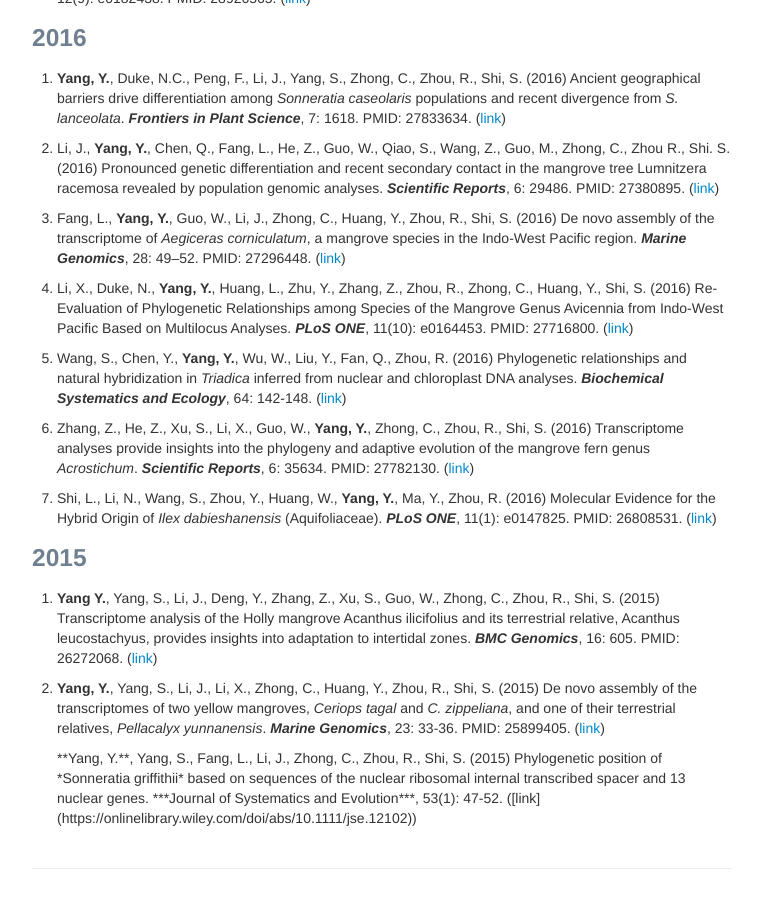
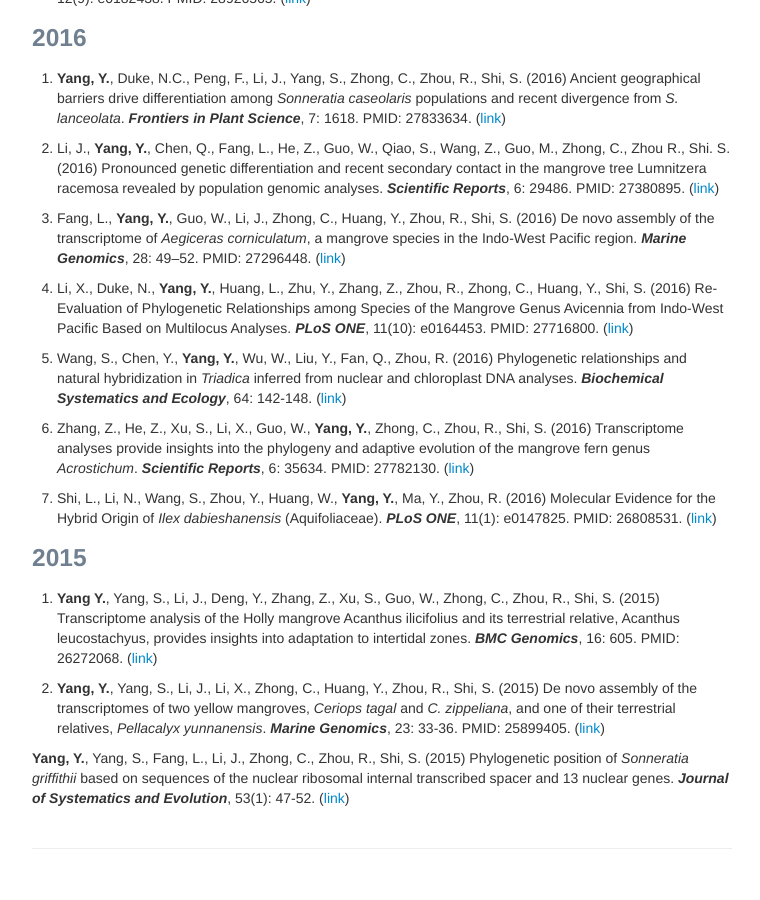
Before and after one commit to yycunc/yycunc.github.io, a Jekyll site: the page built from pages/pubs.md, in a window 1280 px wide and 900 px high, scrolled down 1656 px. Shown: the whole window, without its empty margins (258-1018 px from the left). Built offline with Jekyll 4.4.1, drawn with Linux system fonts in a browser that asks for light colours.

Commit message:
Update pubs.md

```diff
--- a/pages/pubs.md
+++ b/pages/pubs.md
@@ -82,4 +82,4 @@ title: Yuchen Yang's publications
 
 2. **Yang, Y.**, Yang, S., Li, J., Li, X., Zhong, C., Huang, Y., Zhou, R., Shi, S. (2015) De novo assembly of the transcriptomes of two yellow mangroves, *Ceriops tagal* and *C. zippeliana*, and one of their terrestrial relatives, *Pellacalyx yunnanensis*. ***Marine Genomics***, 23: 33-36. PMID: 25899405. ([link](https://www.sciencedirect.com/science/article/abs/pii/S1874778715000586))
 
-<ol start="1"> **Yang, Y.**, Yang, S., Fang, L., Li, J., Zhong, C., Zhou, R., Shi, S. (2015) Phylogenetic position of *Sonneratia  griffithii* based on sequences of the nuclear ribosomal internal transcribed spacer and 13 nuclear genes. ***Journal of Systematics and Evolution***, 53(1): 47-52. ([link](https://onlinelibrary.wiley.com/doi/abs/10.1111/jse.12102))</ol>
+<ol start="1"></ol> **Yang, Y.**, Yang, S., Fang, L., Li, J., Zhong, C., Zhou, R., Shi, S. (2015) Phylogenetic position of *Sonneratia  griffithii* based on sequences of the nuclear ribosomal internal transcribed spacer and 13 nuclear genes. ***Journal of Systematics and Evolution***, 53(1): 47-52. ([link](https://onlinelibrary.wiley.com/doi/abs/10.1111/jse.12102))
```
